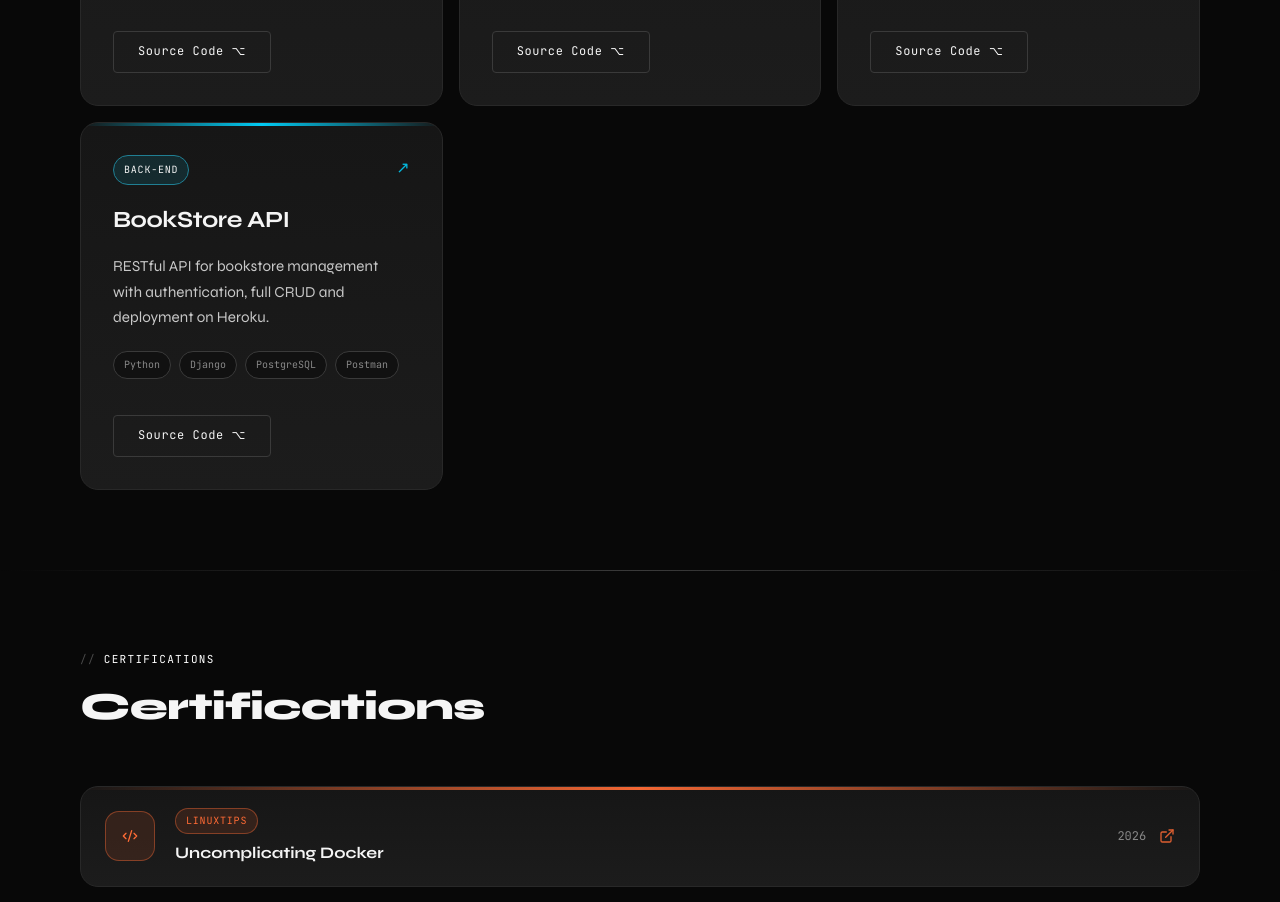
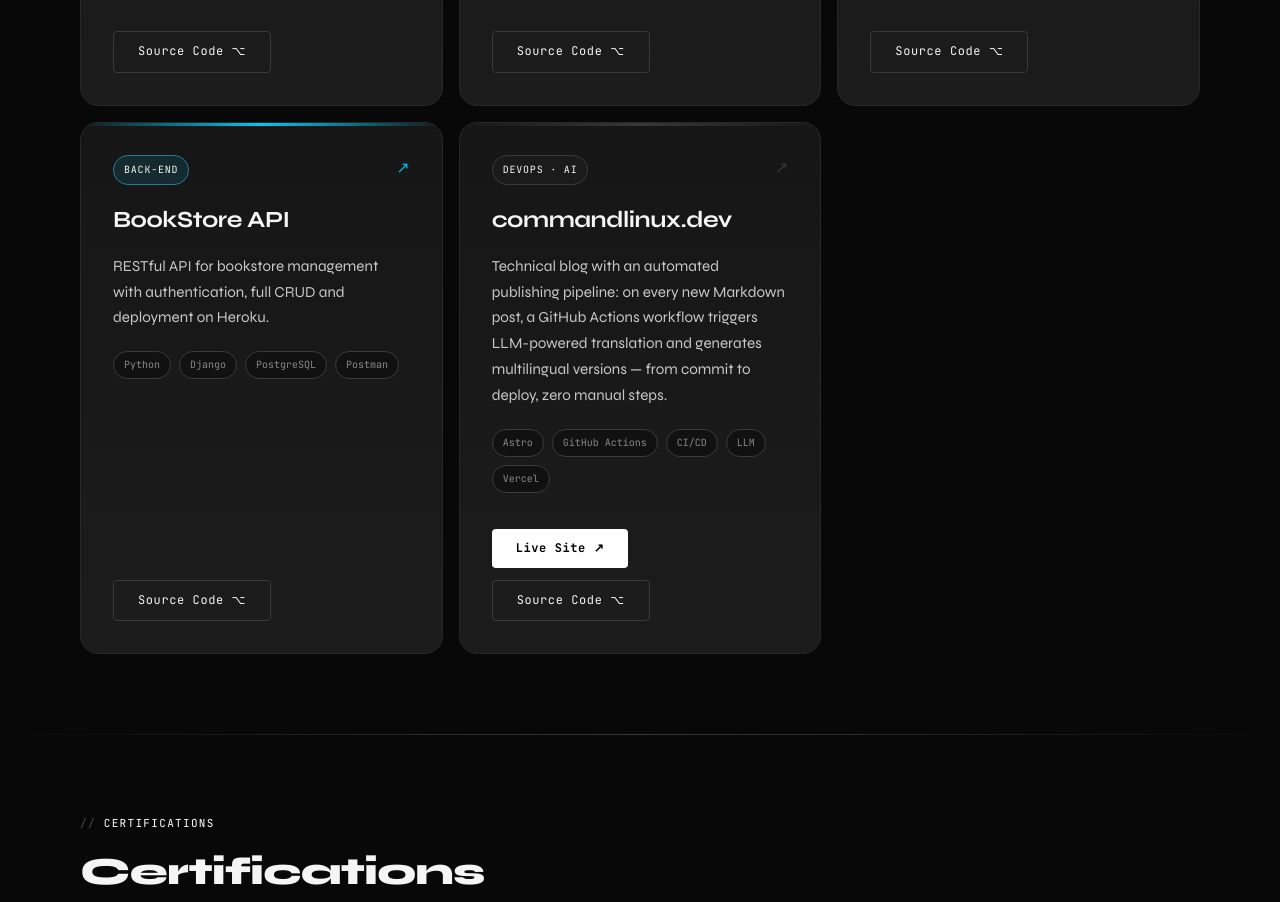
Before and after one commit to csarsantos96/cesar.dev, a React (Vite) app: page / in a window 1280 px wide. Shown: the part 2760-3662 px from the top of the page. Built offline with nearby package versions, Linux system fonts and the light colour scheme.

Commit message:
feat: add commandlinux.dev blog to translations with automated publishing details

```diff
--- a/src/i18n/translations.ts
+++ b/src/i18n/translations.ts
@@ -69,6 +69,14 @@ export const translations = {
           stack: ['Python', 'Django', 'PostgreSQL', 'Postman'],
           liveUrl: null,
           repoUrl: 'https://github.com/csarsantos96/bookstore',
+        },
+        {
+          type: 'DEVOPS · AI',
+          name: 'commandlinux.dev',
+          desc: 'Blog técnico com pipeline de publicação automatizado: a cada post em Markdown, um workflow do GitHub Actions aciona tradução via LLM e gera as versões multilíngues — do commit ao deploy, sem passos manuais.',
+          stack: ['Astro', 'GitHub Actions', 'CI/CD', 'LLM', 'Vercel'],
+          liveUrl: 'https://commandlinux.dev',
+          repoUrl: 'https://github.com/csarsantos96/commandlinux', // ajusta pro nome real do repo
         },
       ],
 },
@@ -203,6 +211,14 @@ export const translations = {
       stack: ['Python', 'Django', 'PostgreSQL', 'Postman'],
       liveUrl: null,
       repoUrl: 'https://github.com/csarsantos96/bookstore',
+    },
+    {
+      type: 'DEVOPS · AI',
+      name: 'commandlinux.dev',
+      desc: 'Technical blog with an automated publishing pipeline: on every new Markdown post, a GitHub Actions workflow triggers LLM-powered translation and generates multilingual versions — from commit to deploy, zero manual steps.',
+      stack: ['Astro', 'GitHub Actions', 'CI/CD', 'LLM', 'Vercel'],
+      liveUrl: 'https://commandlinux.dev',
+      repoUrl: 'https://github.com/csarsantos96/commandlinux',
     },
   ],
 },
@@ -339,6 +355,14 @@ export const translations = {
       liveUrl: null,
       repoUrl: 'https://github.com/csarsantos96/bookstore',
     },
+    {
+      type: 'DEVOPS · AI',
+      name: 'commandlinux.dev',
+      desc: 'Technischer Blog mit automatisierter Publishing-Pipeline: Bei jedem neuen Markdown-Beitrag löst ein GitHub-Actions-Workflow eine LLM-basierte Übersetzung aus und erzeugt mehrsprachige Versionen — vom Commit bis zum Deploy, ganz ohne manuelle Schritte.',
+      stack: ['Astro', 'GitHub Actions', 'CI/CD', 'LLM', 'Vercel'],
+      liveUrl: 'https://commandlinux.dev',
+      repoUrl: 'https://github.com/csarsantos96/commandlinux',
+    },
   ],
 },
     certs: { tag: 'zertifizierungen', title: 'Zertifizierungen' },
```
